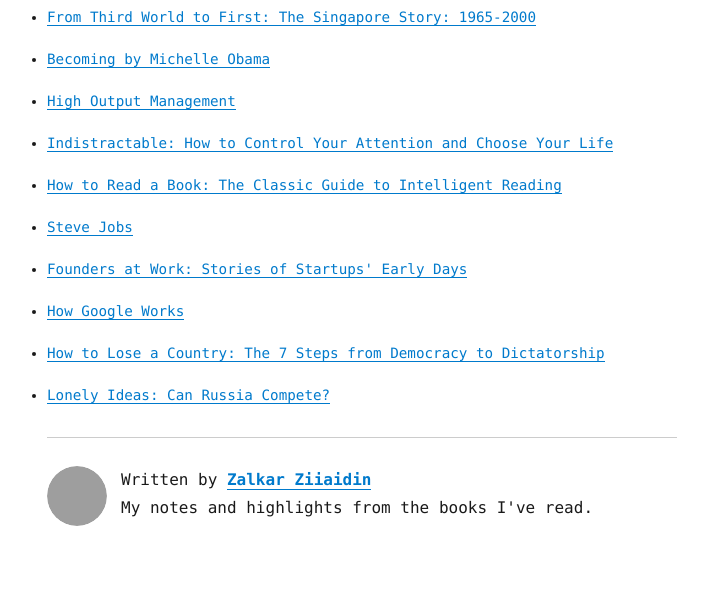
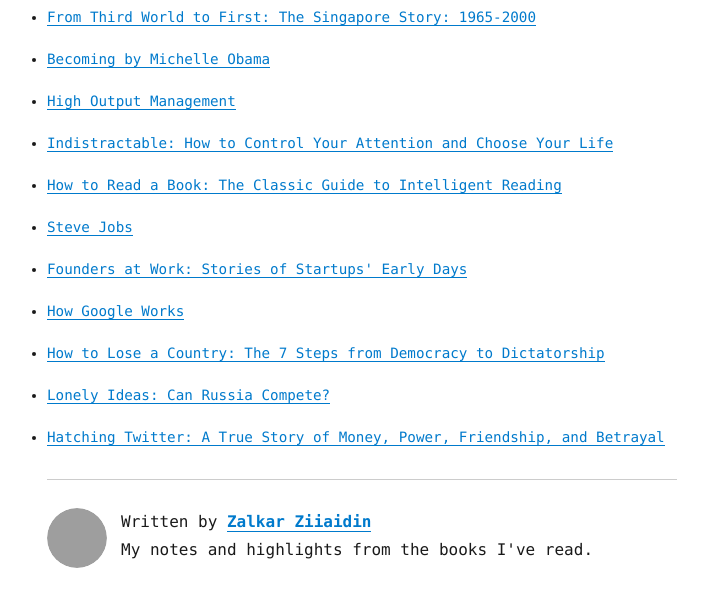
Before and after one commit to zalkar-z/personal-blog, a Gatsby site: page /wishlist/ in a window 1280 px wide. Shown: the part 145-752 px from the top of the page, without its empty margins (278-986 px from the left). Built offline with nearby package versions, Linux system fonts and the light colour scheme; Gatsby itself is replaced by a stand-in of ours; some packages are replaced by stand-ins of ours; grey boxes are pictures that could not be loaded.

Commit message:
added Hatching Twitter to my wishlist

```diff
--- a/content/blog/wishlist/index.md
+++ b/content/blog/wishlist/index.md
@@ -12,3 +12,4 @@ title: "My Wishlist"
 - [How Google Works](https://www.goodreads.com/book/show/23158207-how-google-works?ac=1&from_search=true&qid=1LnpAp7Oa0&rank=1)
 - [How to Lose a Country: The 7 Steps from Democracy to Dictatorship](https://www.goodreads.com/book/show/42976058-how-to-lose-a-country)
 - [Lonely Ideas: Can Russia Compete?](https://www.goodreads.com/book/show/17756294-lonely-ideas)
+- [Hatching Twitter: A True Story of Money, Power, Friendship, and Betrayal](https://www.goodreads.com/book/show/18656827-hatching-twitter)
```
